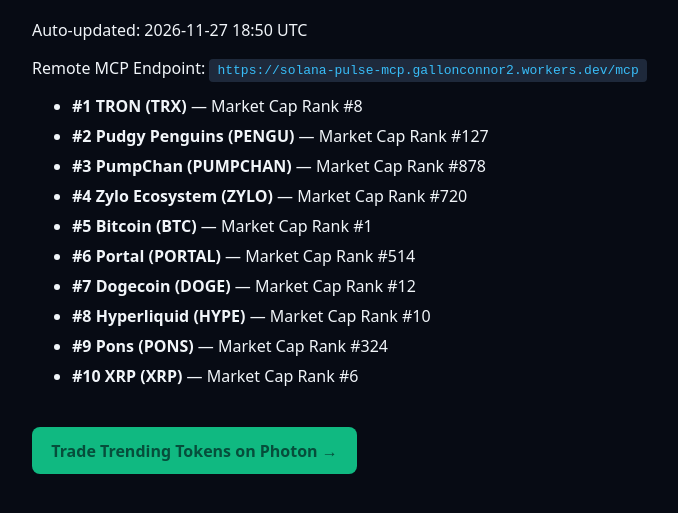
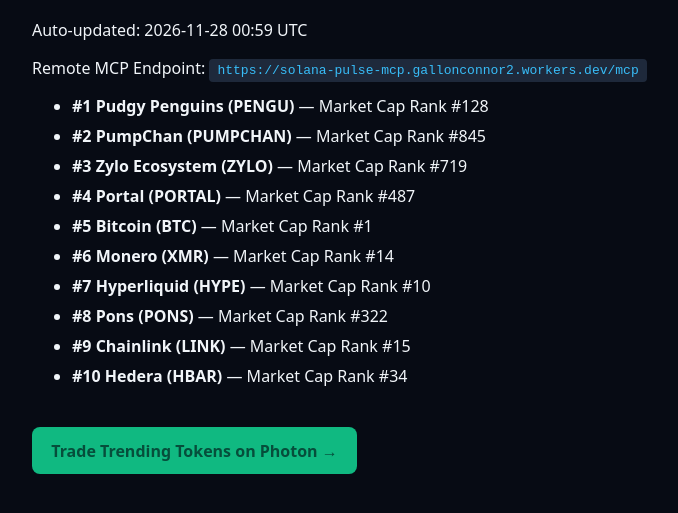
Before and after one commit to Terminalcut/agent-scaffold-mcp, a plain HTML site: page pulse.html in a window 1280 px wide. Shown: the part 99-612 px from the top of the page, without its empty margins (208-886 px from the left). Drawn offline with Linux system fonts and the light colour scheme.

Commit message:
Auto-update live SEO pulse

```diff
--- a/pulse.html
+++ b/pulse.html
@@ -3,7 +3,7 @@
 <head>
   <meta charset="UTF-8">
   <meta name="viewport" content="width=device-width,initial-scale=1">
-  <title>Live Solana &amp; Crypto Agent Pulse (2026-11-27 18:50 UTC)</title>
+  <title>Live Solana &amp; Crypto Agent Pulse (2026-11-28 00:59 UTC)</title>
   <style>
     body { font-family: system-ui, sans-serif; background: #070b14; color: #f1f5f9; padding: 2rem; max-width: 800px; margin: auto; }
     a.btn { display: inline-block; margin-top: 1.5rem; background: #10b981; color: #064e3b; padding: 0.8rem 1.2rem; border-radius: 8px; font-weight: 700; text-decoration: none; }
@@ -13,19 +13,19 @@
 </head>
 <body>
   <h1>Live Crypto &amp; AI Agent Market Pulse</h1>
-  <p>Auto-updated: 2026-11-27 18:50 UTC</p>
+  <p>Auto-updated: 2026-11-28 00:59 UTC</p>
   <p>Remote MCP Endpoint: <code>https://solana-pulse-mcp.gallonconnor2.workers.dev/mcp</code></p>
   <ul>
-    <li><strong>#1 TRON (TRX)</strong> — Market Cap Rank #8</li>
-<li><strong>#2 Pudgy Penguins (PENGU)</strong> — Market Cap Rank #127</li>
-<li><strong>#3 PumpChan (PUMPCHAN)</strong> — Market Cap Rank #878</li>
-<li><strong>#4 Zylo Ecosystem (ZYLO)</strong> — Market Cap Rank #720</li>
+    <li><strong>#1 Pudgy Penguins (PENGU)</strong> — Market Cap Rank #128</li>
+<li><strong>#2 PumpChan (PUMPCHAN)</strong> — Market Cap Rank #845</li>
+<li><strong>#3 Zylo Ecosystem (ZYLO)</strong> — Market Cap Rank #719</li>
+<li><strong>#4 Portal (PORTAL)</strong> — Market Cap Rank #487</li>
 <li><strong>#5 Bitcoin (BTC)</strong> — Market Cap Rank #1</li>
-<li><strong>#6 Portal (PORTAL)</strong> — Market Cap Rank #514</li>
-<li><strong>#7 Dogecoin (DOGE)</strong> — Market Cap Rank #12</li>
-<li><strong>#8 Hyperliquid (HYPE)</strong> — Market Cap Rank #10</li>
-<li><strong>#9 Pons (PONS)</strong> — Market Cap Rank #324</li>
-<li><strong>#10 XRP (XRP)</strong> — Market Cap Rank #6</li>
+<li><strong>#6 Monero (XMR)</strong> — Market Cap Rank #14</li>
+<li><strong>#7 Hyperliquid (HYPE)</strong> — Market Cap Rank #10</li>
+<li><strong>#8 Pons (PONS)</strong> — Market Cap Rank #322</li>
+<li><strong>#9 Chainlink (LINK)</strong> — Market Cap Rank #15</li>
+<li><strong>#10 Hedera (HBAR)</strong> — Market Cap Rank #34</li>
   </ul>
   <a class="btn" href="https://photon-sol.tinyastro.io/@Sol12" target="_blank" rel="nofollow sponsored">Trade Trending Tokens on Photon →</a>
 </body>
```
